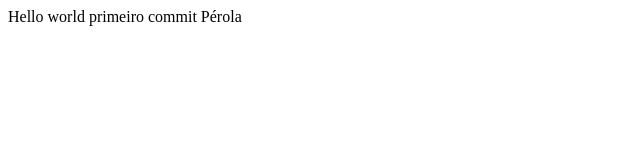
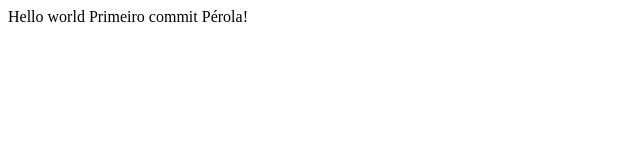
Before and after one commit to Perola-Ariana/Testando-Git, a plain HTML site: page index.html in a window 1280 px wide. Shown: the full height of the page, 0-640 px from the left. Drawn offline with Linux system fonts and the light colour scheme.

Commit message:
Adicionei ponto de exclamação

```diff
--- a/index.html
+++ b/index.html
@@ -12,7 +12,7 @@
   Hello world
   <script src="script.js"></script>
 
- primeiro commit Pérola
+ Primeiro commit Pérola!
   <script src="https://replit.com/public/js/replit-badge.js" theme="blue" defer></script>
 </body>
 
```
